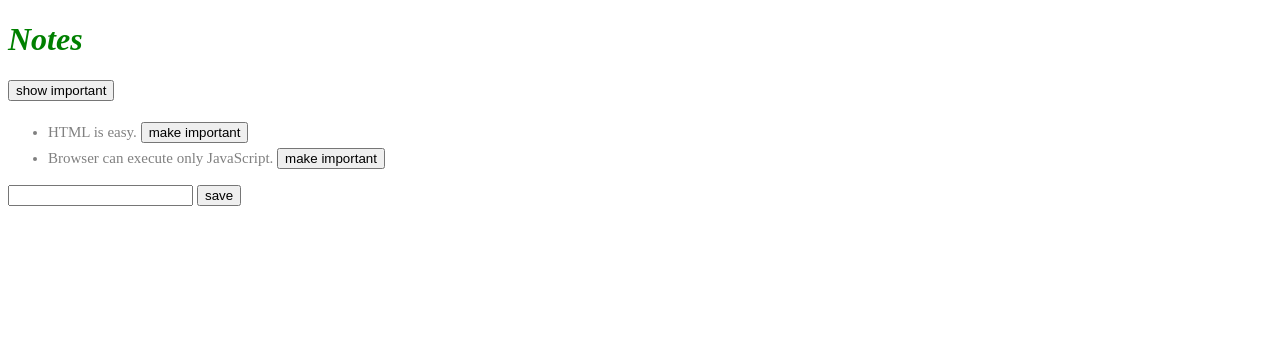
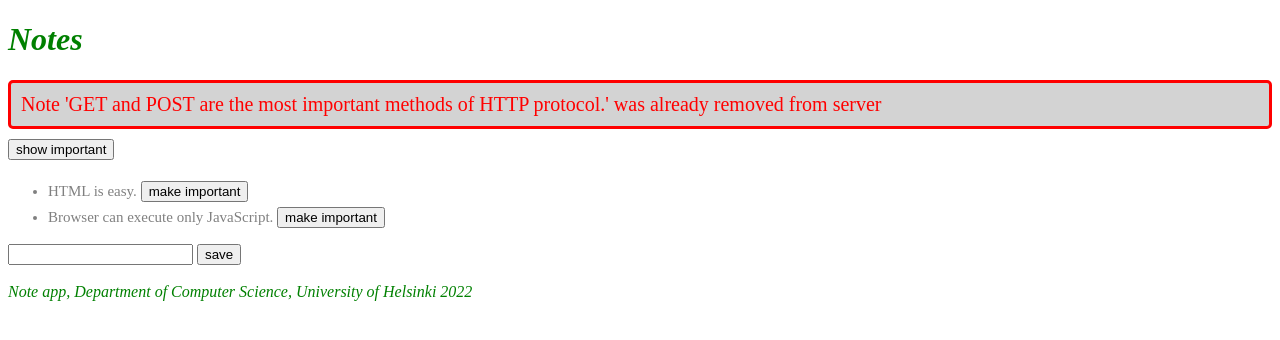
Before and after one commit to xieeryihe/fullstackopen-learn, a React (Create React App) app in the folder react-learn/: page / in a window 1280 px wide. Both pictures are taken after a click on the button "make not important". Shown: the top 340 px of the page. Built offline with nearby package versions, Linux system fonts and the light colour scheme; no server answers; data requests are answered from the project's data file.

Commit message:
Cource 2.e add error message style and footer

```diff
--- a/react-learn/src/App.js
+++ b/react-learn/src/App.js
@@ -3,10 +3,37 @@
 import noteService from './services/noteService'
 import './index.css'
 
+const Notification = ({ message }) => {
+  if (message === null || message === '') {
+    return null
+  }
+
+  return (
+    <div className='error'>
+      {message}
+    </div>
+  )
+}
+
+const Footer = () => {
+  const footerStyle = {
+    color: 'green',
+    fontStyle: 'italic',
+    fontSize: 16
+  }
+  return (
+    <div style={footerStyle}>
+      <br />
+      <em>Note app, Department of Computer Science, University of Helsinki 2022</em>
+    </div>
+  )
+}
+
 const App = () => {
   const [notes, setNotes] = useState([])
   const [newNote, setNewNote] = useState('')
   const [showAll, setShowAll] = useState(true)
+  const [errorMessage, setErrorMessage] = useState(null)
 
   const addNote = (event) => {
     event.preventDefault()
@@ -44,7 +71,12 @@
         setNotes(notes.map(note => note.id !== id ? note : returnedNote))
       })
       .catch(error => {
-        alert(`the note '${note.content}' was already deleted from server`)
+        setErrorMessage(
+          `Note '${note.content}' was already removed from server`
+        )
+        setTimeout(() => {
+          setErrorMessage(null)
+        }, 5000)
         setNotes(notes.filter(n => n.id !== id))
       })
   }
@@ -52,6 +84,7 @@
   return (
     <div>
       <h1>Notes</h1>
+      <Notification message={errorMessage} />
       <div>
         <button onClick={() => setShowAll(!showAll)}> show {showAll ? 'important' : 'all'} </button>
       </div>
@@ -68,6 +101,7 @@
         <input value={newNote} onChange={handleNoteChange}/>&nbsp;
         <button type="submit">save</button>
       </form>
+      <Footer/>
     </div>
   )
 }
--- a/react-learn/src/index.css
+++ b/react-learn/src/index.css
@@ -8,3 +8,13 @@
     padding-top: 5px;
     font-size: 15px;
 }
+
+.error {
+    color: red;
+    background: lightgrey;
+    font-size: 20px;
+    border-style: solid;
+    border-radius: 5px;
+    padding: 10px;
+    margin-bottom: 10px;
+}
```
